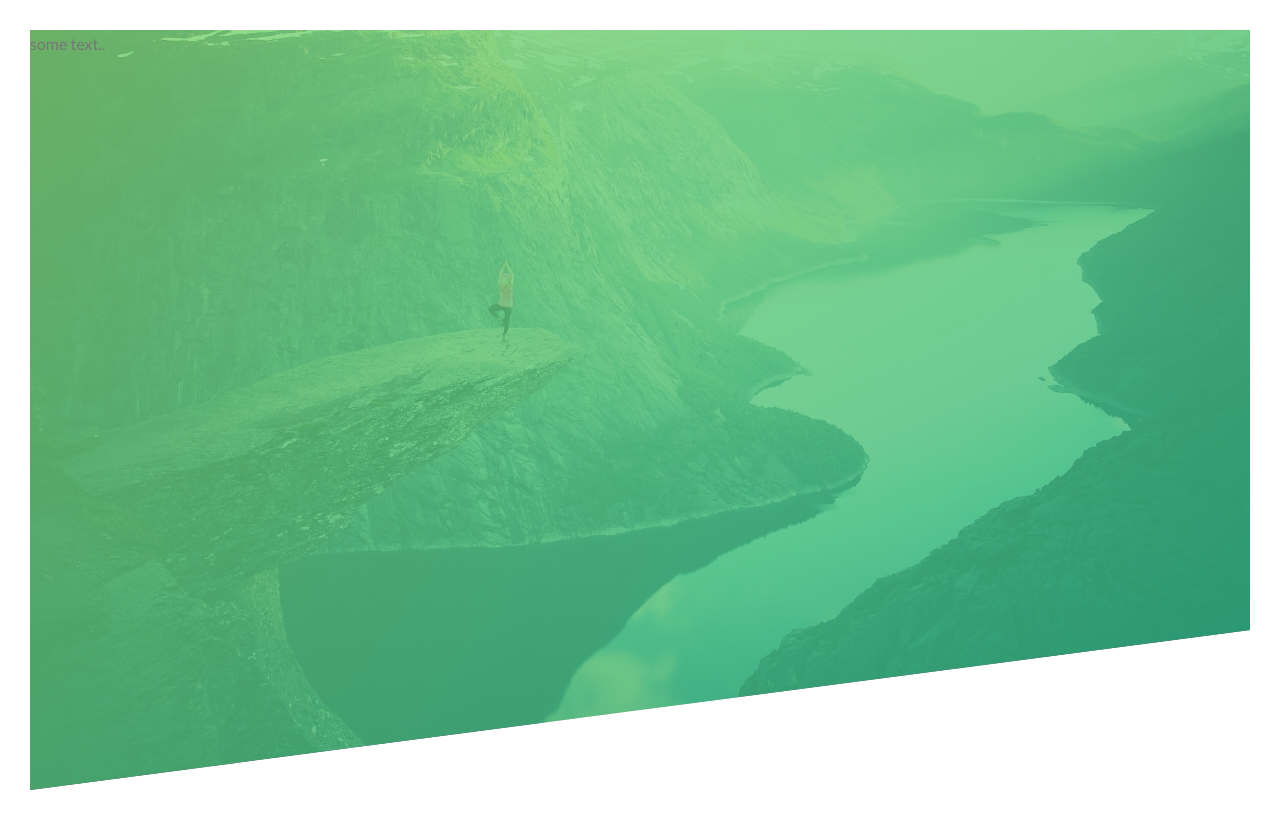
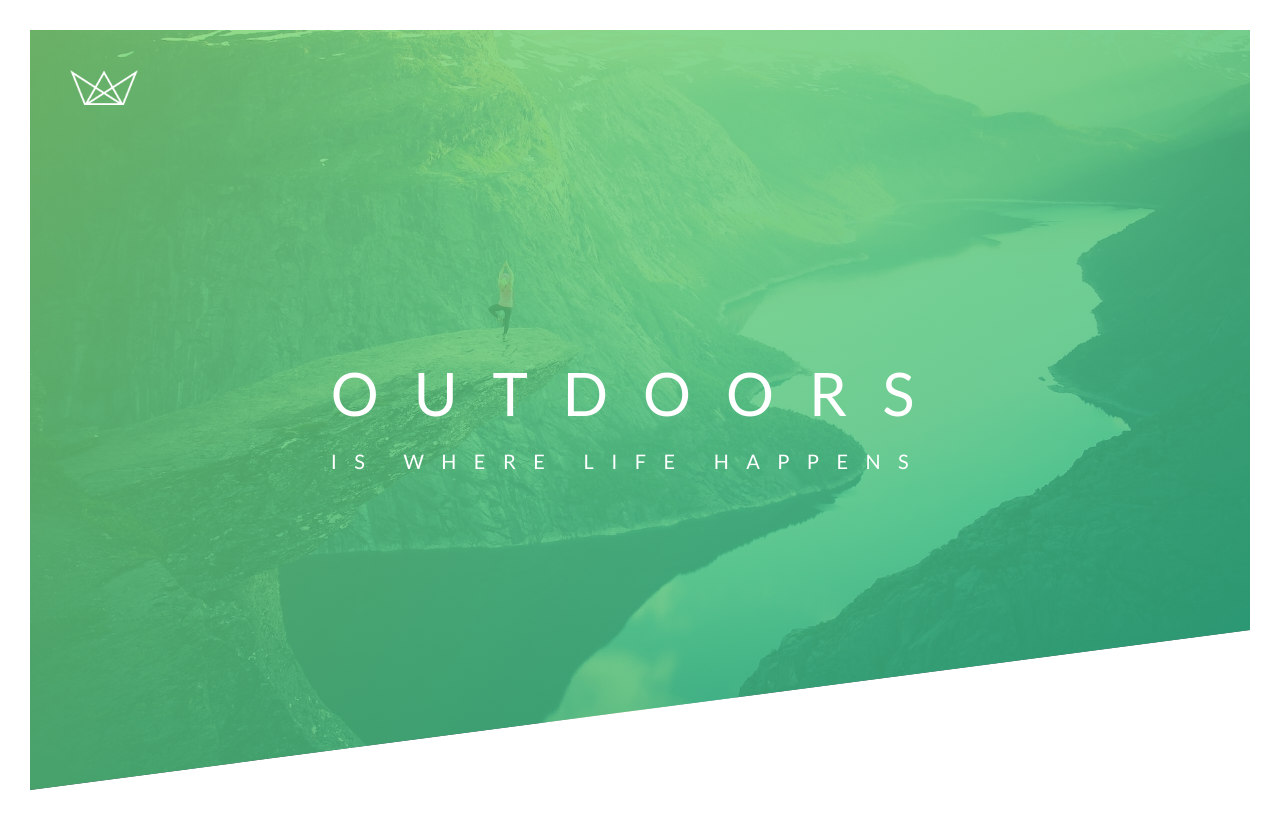
Before and after one commit to cramis/CSS-SASS-Example, a plain HTML site: page Natours/starter/index.html in a window 1280 px wide. Drawn offline with Linux system fonts and the light colour scheme; files that its build step writes are made by us from their sources.

Commit message:
헤더의 heading-primary 텍스트 구현

```diff
--- a/Natours/starter/css/style.css
+++ b/Natours/starter/css/style.css
@@ -32,6 +32,101 @@ body {
     url(../img/hero.jpg);
     background-size: cover;
     background-position: top;
+    position: relative;
 
     clip-path: polygon(0 0, 100% 0, 100% 75vh, 0 100%);
 }
+
+
+.logo-box {
+    position: absolute;
+    top: 40px;
+    left: 40px;
+}
+
+.logo {
+    height: 35px;
+}
+
+
+
+
+.text-box {
+    position: absolute;
+    top: 50%;
+    left: 50%;
+    transform: translate(-50%, -50%)
+}
+
+.heading-primary {
+    color: #fff;
+    text-transform: uppercase;
+
+    backface-visibility: hidden;
+}
+
+.heading-primary-main {
+    display: block;
+    font-size: 60px;
+    font-weight: 400;
+    letter-spacing: 35px;
+
+    animation-name: moveInLeft;
+    animation-duration: 1s;
+    animation-timing-function: ease-out;
+
+    /*
+    animation-delay: 3s;
+    animation-iteration-count: 3;
+    */
+}
+
+.heading-primary-sub {
+    display: block;
+    font-size: 20px;
+    font-weight: 400;
+    letter-spacing: 17.4px;
+
+    animation: moveInRight 1s ease-out;
+
+    /*
+
+    animation-name: moveInRight;
+    animation-duration: 1s;
+    animation-timing-function: ease-out;
+    */
+}
+
+
+@keyframes moveInLeft {
+    0% {
+        opacity: 0;
+        transform: translateX(-100px);
+    }
+
+    80% {
+        transform: translateX(10px);
+    }
+
+    100% {
+        opacity: 1;
+        transform: translate(0);
+    }
+}
+
+
+@keyframes moveInRight {
+    0% {
+        opacity: 0;
+        transform: translateX(100px);
+    }
+
+    80% {
+        transform: translateX(-10px);
+    }
+
+    100% {
+        opacity: 1;
+        transform: translate(0);
+    }
+}
--- a/Natours/starter/index.html
+++ b/Natours/starter/index.html
@@ -14,7 +14,15 @@
     </head>
     <body>
         <header class="header">
-            some text..
+            <div class="logo-box">
+                <img src="img/logo-white.png" alt="Logo" class="logo">
+            </div>
+            <div class="text-box">
+                <h1 class="heading-primary">
+                    <span class="heading-primary-main">Outdoors</span>
+                    <span class="heading-primary-sub">is where life happens</span>
+                </h1>
+            </div>
         </header>
 
     </body>
```
